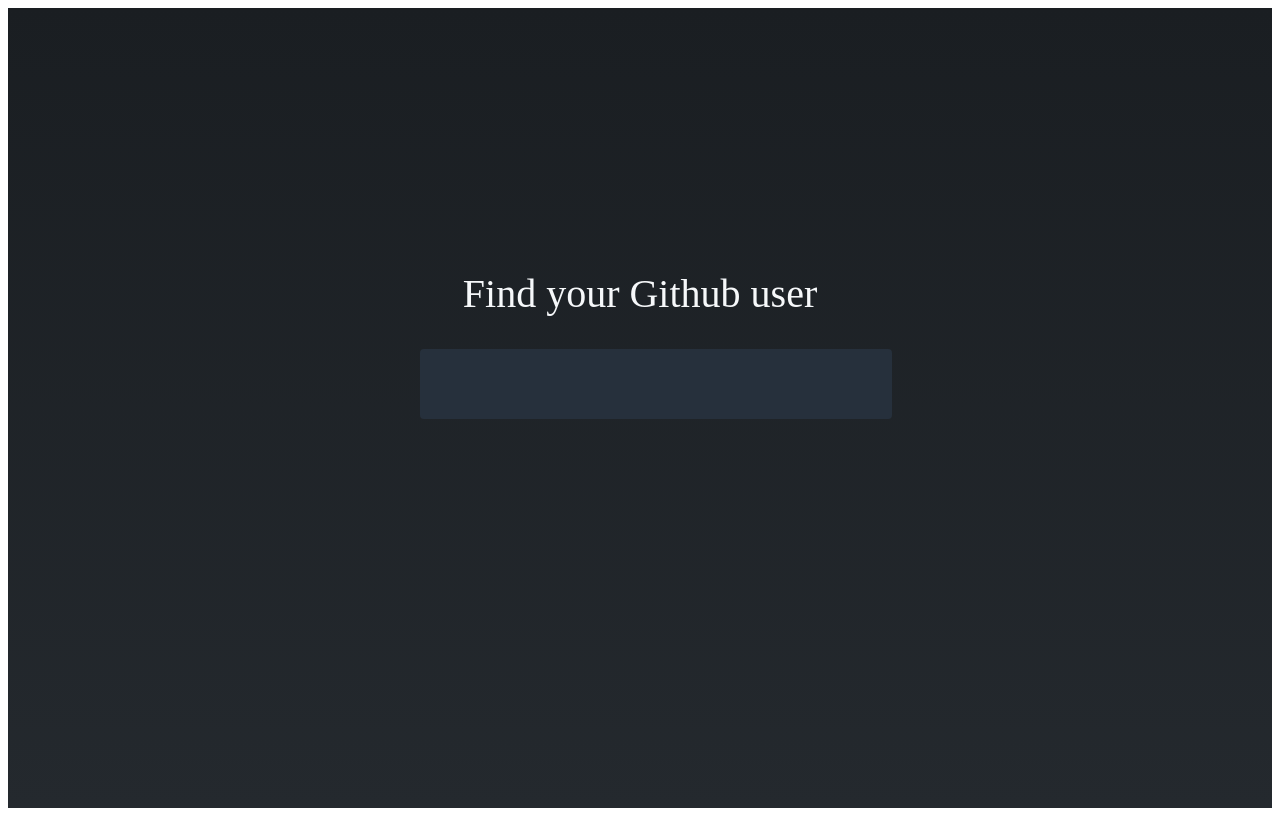
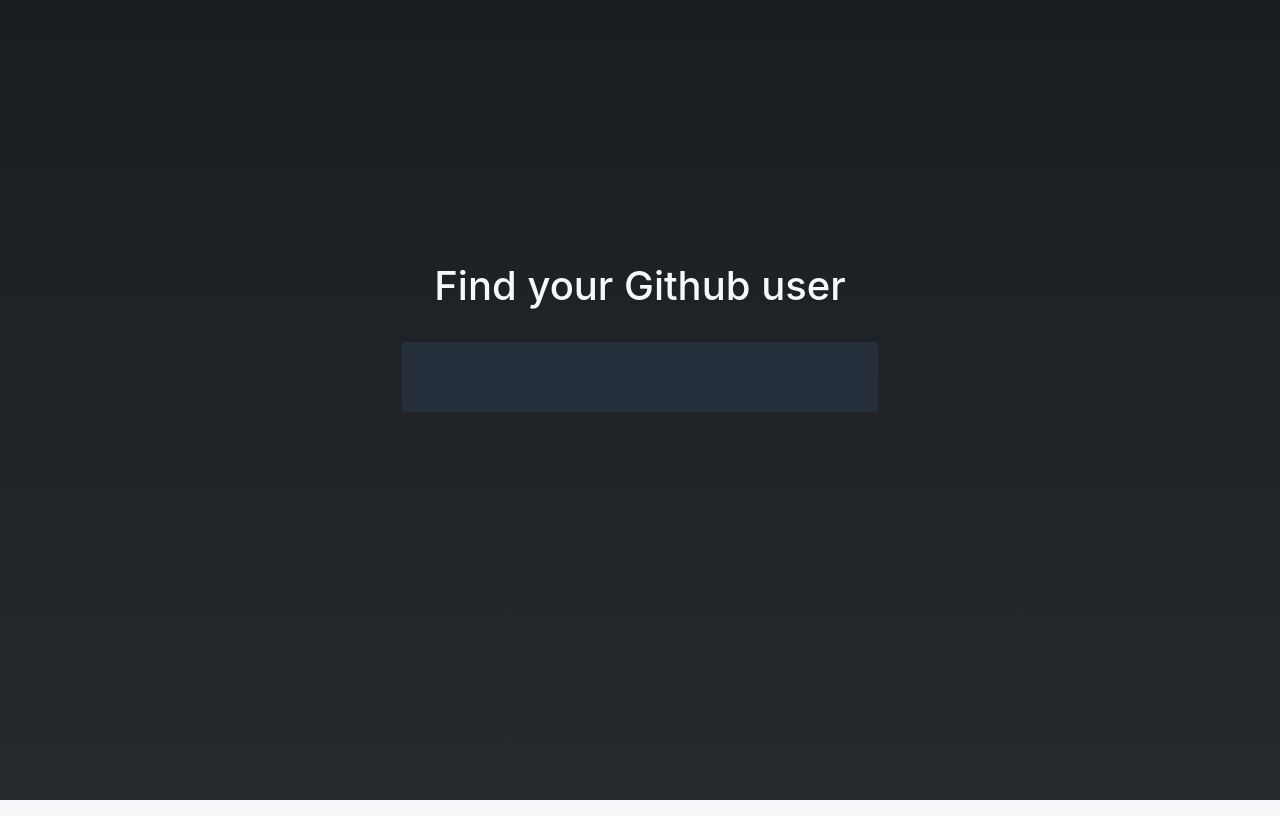
Before and after one commit to AhuiVargas/Github-users, a Next.js app: page / in a window 1280 px wide. Built offline with nearby package versions, Linux system fonts and the light colour scheme.

Commit message:
exposed query to route, api service

```diff
--- a/pages/_app.js
+++ b/pages/_app.js
@@ -1,7 +1,29 @@
-import '../styles/globals.js'
+import App from 'next/app';
+import React from 'react';
+import { ThemeProvider } from 'styled-components';
+import { theme, GlobalStyle } from '../styles'
 
-function MyApp({ Component, pageProps }) {
-  return <Component {...pageProps} />
+class MyApp extends App {
+  static async getInitialProps({ Component, ctx }) {
+    let pageProps = {};
+    if (Component.getInitialProps) {
+      pageProps = await Component.getInitialProps(ctx);
+    }
+    pageProps.query = ctx.query;
+    return { pageProps };
+  }
+
+  render() {
+    const { Component, pageProps } = this.props;
+    return (
+      <ThemeProvider theme={theme}>
+        <>
+          <GlobalStyle />
+          <Component {...pageProps} />
+        </>
+      </ThemeProvider>
+    );
+  }
 }
 
 export default MyApp
--- a/pages/api/hello.js
+++ /dev/null
@@ -1,5 +0,0 @@
-// Next.js API route support: https://nextjs.org/docs/api-routes/introduction
-
-export default (req, res) => {
-  res.status(200).json({ name: 'John Doe' })
-}
--- a/pages/index.js
+++ b/pages/index.js
@@ -1,4 +1,5 @@
-import React from 'react';
+import React, { useState } from 'react';
+import Router from 'next/router';
 import styled from 'styled-components';
 import { theme, mixins } from '../styles';
 const { colors, fonts } = theme;
@@ -17,9 +18,6 @@
     margin-bottom: 20vh;
     max-width: 600px;
     text-align: center;
-    svg {
-      color: ${colors.blue};
-    }
     label {
       display: block;
       font-size: 2.5rem;
@@ -51,14 +49,26 @@
 `;
 
 const Home = () => {
+  const [username, setUsername] = useState('');
+  const handleChange = e => setUsername(e.target.value);
+
   return (
     <main>
+
     <StyledContainer>
-      <form>
+      <form
+        onSubmit={e => {
+          e.preventDefault();
+          Router.push({
+            pathname: '/user',
+            query: { id: username }
+          });
+        }}>
         <label htmlFor="username">Find your Github user</label>
-        <input name ="username" type="text"/>
+        <input name ="username" type="text" onChange={handleChange}/>
       </form>
     </StyledContainer>
+
     </main>
   )
 }
--- a/styles/globals.js
+++ b/styles/globals.js
@@ -2,7 +2,7 @@
 import theme from './theme';
 const { colors, fonts } = theme;
 
-const GlovalStyle = createGlobalStyle`
+const GlobalStyle = createGlobalStyle`
   html {
     box-sizing: border-box;
   }
@@ -46,4 +46,4 @@
 
 `;
 
-export default GlovalStyle;
+export default GlobalStyle;
```
Also changed, not shown: pages/user.js (added, +30 -0 lines), utils/client-api.js (added, +14 -0 lines).
